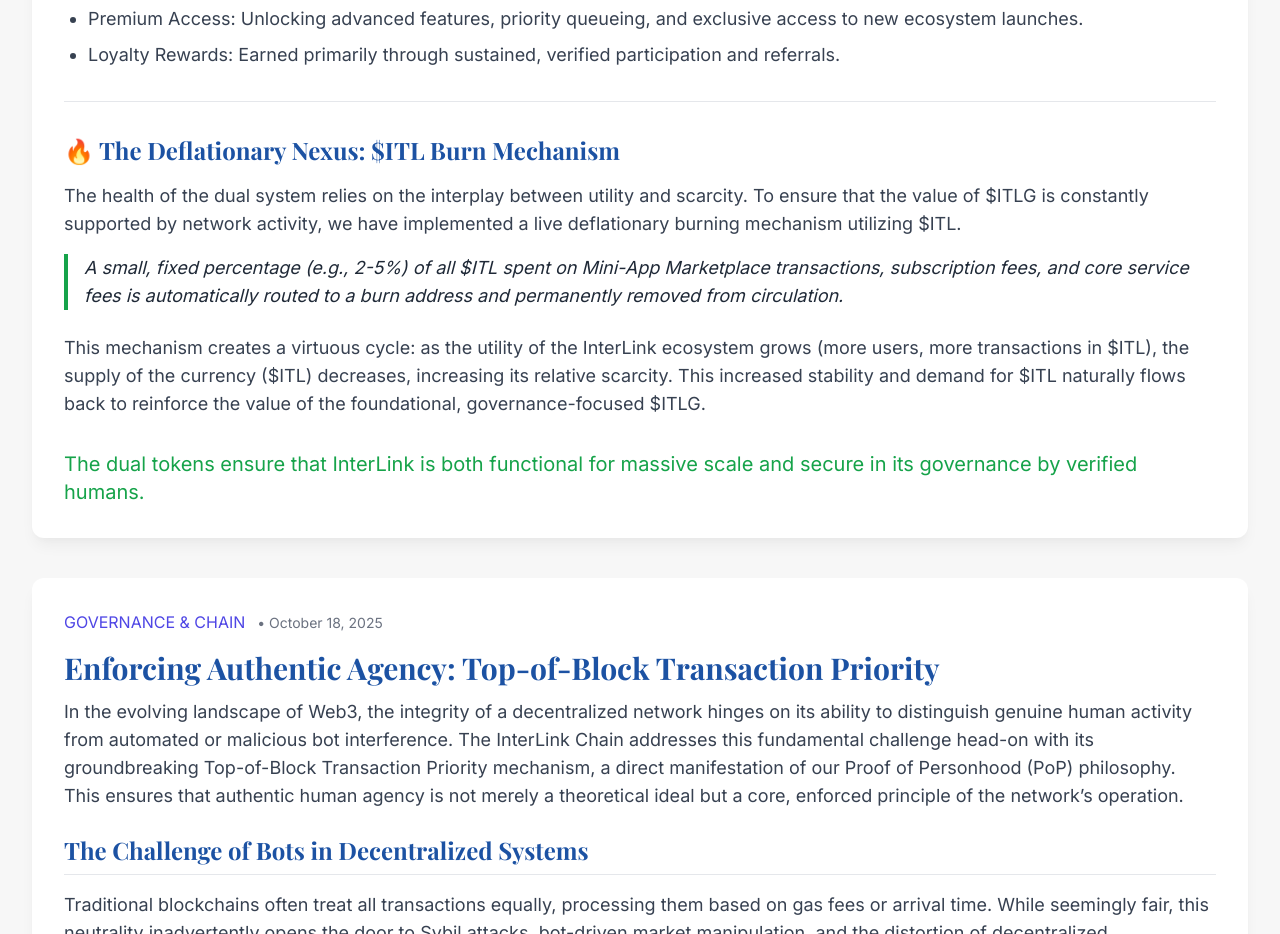
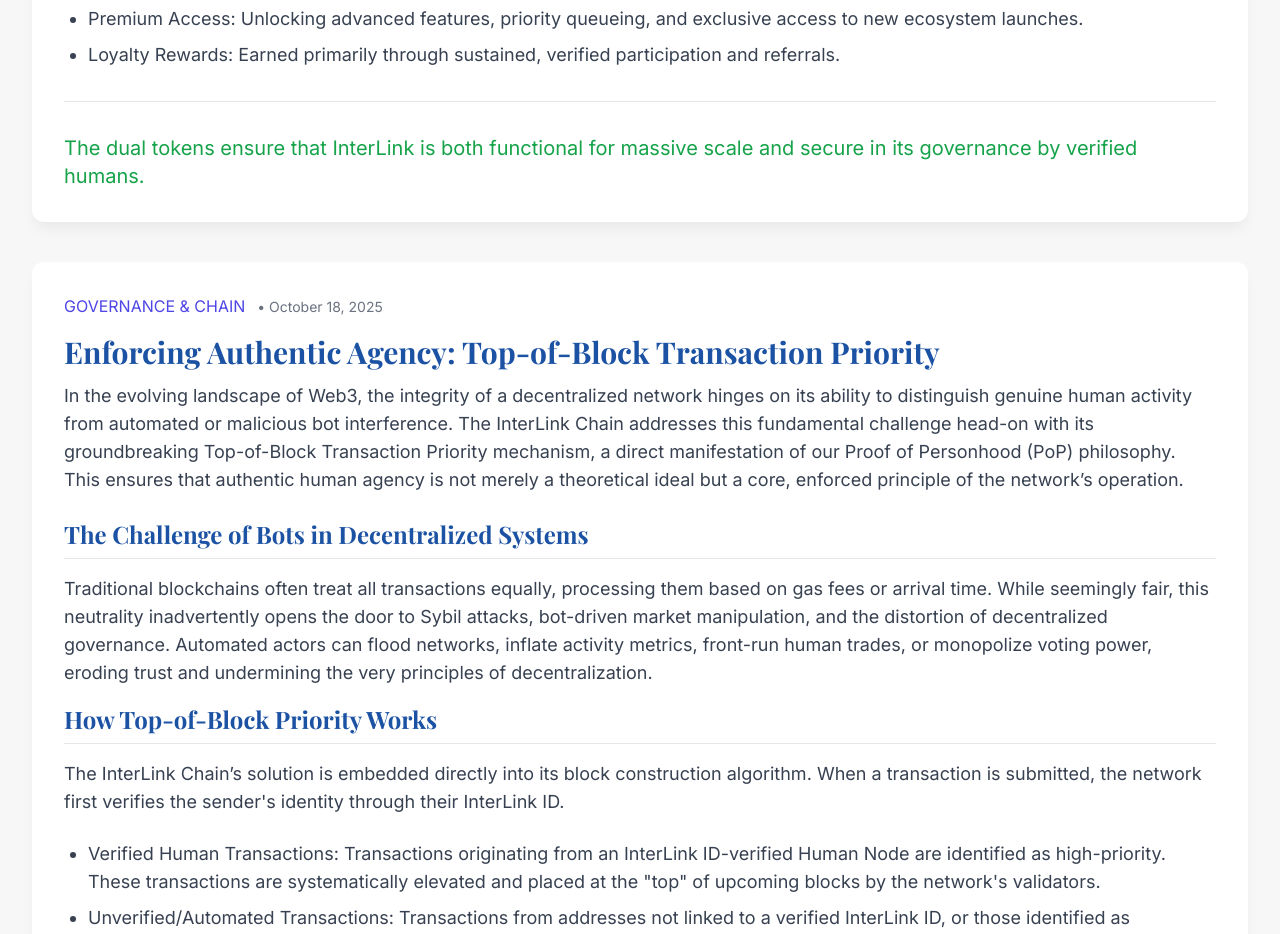
Before and after one commit to SNakamoto0833/Satoshi-Nakamoto-Interlinklabs, a plain HTML site: page index.html in a window 1280 px wide. Shown: the part 3502-4436 px from the top of the page. Drawn offline with nearby package versions, Linux system fonts and the light colour scheme.

Commit message:
Update index.html

```diff
--- a/index.html
+++ b/index.html
@@ -263,19 +263,6 @@
                 </ul>
 
                 <hr class="my-8 border-gray-200">
-
-                <h3 class="text-2xl font-bold post-title mb-4">
-                    🔥 The Deflationary Nexus: $ITL Burn Mechanism
-                </h3>
-                <p class="mb-4">
-                    The health of the dual system relies on the interplay between utility and scarcity. To ensure that the value of $ITLG is constantly supported by network activity, we have implemented a live deflationary burning mechanism utilizing $ITL.
-                </p>
-                <p class="mb-6 italic border-l-4 border-green-600 pl-4 text-gray-800">
-                    A small, fixed percentage (e.g., 2-5%) of all $ITL spent on Mini-App Marketplace transactions, subscription fees, and core service fees is automatically routed to a burn address and permanently removed from circulation.
-                </p>
-                <p class="mb-4">
-                    This mechanism creates a virtuous cycle: as the utility of the InterLink ecosystem grows (more users, more transactions in $ITL), the supply of the currency ($ITL) decreases, increasing its relative scarcity. This increased stability and demand for $ITL naturally flows back to reinforce the value of the foundational, governance-focused $ITLG.
-                </p>
                 <p class="font-medium text-green-600 text-xl mt-8">
                     The dual tokens ensure that InterLink is both functional for massive scale and secure in its governance by verified humans.
                 </p>
```
